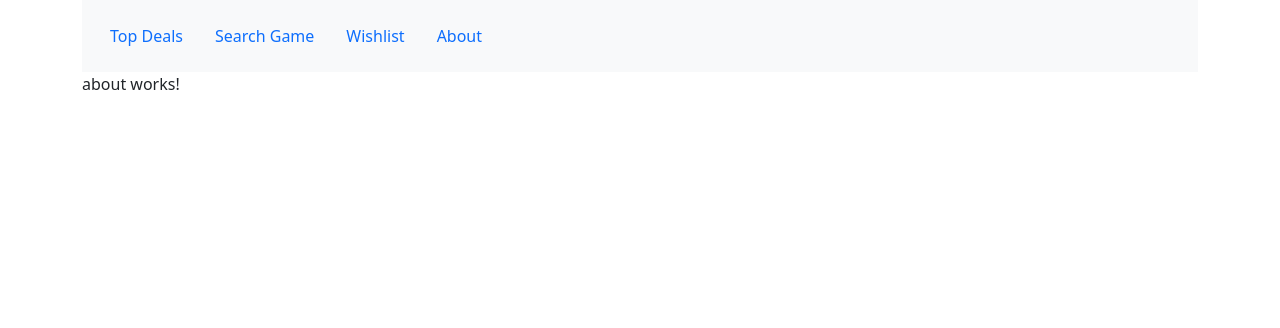
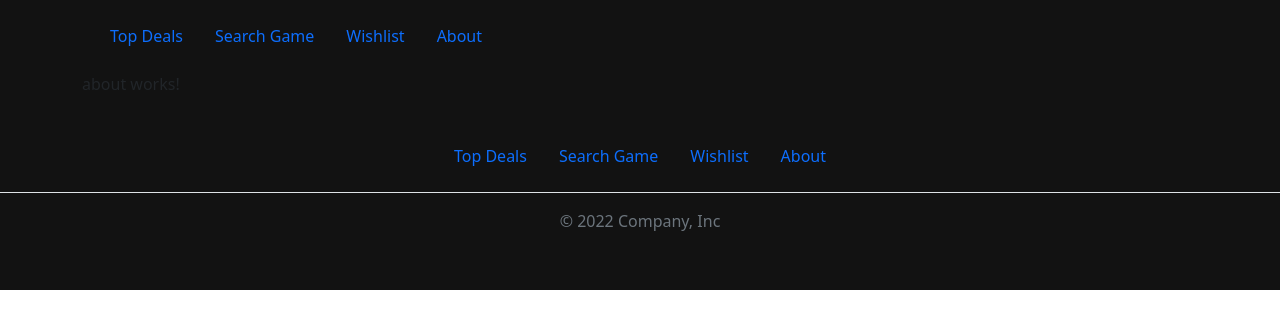
Before and after one commit to S00221754/AngularProjectDB, an Angular app in the folder GameDeals/: page /about in a window 1280 px wide. Shown: the top 328 px of the page. Built offline with nearby package versions, Linux system fonts and the light colour scheme.

Commit message:
designed main page

```diff
--- a/GameDeals/src/app/app.component.css
+++ b/GameDeals/src/app/app.component.css
@@ -0,0 +1,6 @@
+.bg-dark{
+    background-color: #121212 !important;
+}
+body {
+    padding-bottom: 1px;
+  }
--- a/GameDeals/src/app/app.component.html
+++ b/GameDeals/src/app/app.component.html
@@ -1,5 +1,6 @@
+<body class="bg-dark">
     <div class="container">
-    <nav class="navbar navbar-expand-lg navbar-light bg bg-light">
+        <nav class="navbar navbar-expand-lg navbar-light bg bg-dark">
           <div class="container-fluid">
             <div class="collapse navbar-collapse" id="navbarNav">
               <ul class="navbar nav">
@@ -21,3 +22,21 @@
         </nav>
       <router-outlet></router-outlet>
       </div>
+      <footer class="py-3 my-4">
+        <ul class="nav justify-content-center border-bottom pb-3 mb-3">
+          <li class="nav-item">
+            <a class="nav-link" routerLink="/" routerLinkActive="">Top Deals</a>
+          </li>
+          <li class="nav-item">
+            <a class="nav-link" routerLink="search" routerLinkActive="active">Search Game</a>
+          </li>
+          <li class="nav-item">
+              <a class="nav-link" routerLink="wishlist" routerLinkActive="active">Wishlist</a>
+            </li>
+            <li class="nav-item">
+              <a class="nav-link" routerLink="about" routerLinkActive="active">About</a>
+            </li>
+        </ul>
+        <p class="text-center text-muted">© 2022 Company, Inc</p>
+      </footer>
+</body>
--- a/GameDeals/src/app/components/gamelist/gamelist.component.html
+++ b/GameDeals/src/app/components/gamelist/gamelist.component.html
@@ -1,21 +1,40 @@
-<div class="container">
-  <div class="row bg-light mt-4 p-4" *ngIf="gamesData">
-<div class="row row-cols-1 g-4">
-  <div class="col"  *ngFor="let game of gamesData">
-    <div>
-      <h3>{{game.Error}}</h3>
+<div class="container bg-dark">
+  <div class="row">
+    <div class="col-md-6">
+      <h1 class="text-center text-white">Best Deals</h1>
+      <div style="max-height: 700px; overflow-y: scroll; margin: 30px;">
+        <div *ngFor="let game of dealData">
+          <div class="card mb-3" *ngIf="game.dealRating >= 9.5">
+            <img src="{{game.thumb}}" class="card-img-top img-fluid">
+            <div class="card-body">
+              <h5 class="card-title">{{game.title}}</h5>
+              <p class="card-text"><s>${{game.normalPrice}}</s></p>
+              <p class="card-text" style="font-size: 20px;">${{game.salePrice}}</p>
+              <button class="btn btn-primary">Add to wish list</button>
+            </div>
+          </div>
+        </div>
+      </div>
     </div>
-    <div class="card mt-3">
-      <img src="{{game.thumb}}" class="card-img-top img-fluid">
-      <div class="card-body">
-        <h5 class="card-title">{{game.title}}</h5>
-        <p class="card-text">{{game.normalPrice}} -> {{game.salePrice}}</p>
+    <div class="col-md-6">
+      <h1 class="text-center text-white">Top Games on Sale</h1>
+      <div style="max-height: 700px; overflow-y: scroll; margin: 30px;">
+        <div *ngFor="let game of topGameData">
+          <div class="card mb-3">
+            <img src="{{game.thumb}}" class="card-img-top img-fluid">
+            <div class="card-body">
+              <h5 class="card-title">{{game.title}}</h5>
+              <p class="card-text"><s>${{game.normalPrice}}</s></p>
+              <p class="card-text" style="font-size: 20px;">${{game.salePrice}}</p>
+              <button class="btn btn-primary">Add to wish list</button>
+            </div>
+          </div>
+        </div>
       </div>
     </div>
   </div>
+  <div class="d-flex justify-content-center">
+    <button class="btn btn-primary">Centered Button</button>
+  </div>
+
 </div>
-
-
-<style>
-
-</style>
--- a/GameDeals/src/app/components/gamelist/gamelist.component.ts
+++ b/GameDeals/src/app/components/gamelist/gamelist.component.ts
@@ -7,18 +7,24 @@ import { GamedealApiService } from 'src/app/service/gamedeal-api.service';
   styleUrls: ['./gamelist.component.css']
 })
 export class GamelistComponent implements OnInit {
-  gamesData:GameDeal | any;
-
+  dealData:GameDeal | any;
+  topGameData:GameDeal | any;
 
   constructor(private _gamedealApiService:GamedealApiService){}
 
   ngOnInit(){
-    this.getDeals();
+    this.getBestDeals();
+    this.getTopGamesSale()
   }
 
-  getDeals(){
-    this._gamedealApiService.getGameDeals().subscribe(gamesData =>
-      { this.gamesData = gamesData
+  getBestDeals(){
+    this._gamedealApiService.getBestDeals().subscribe(dealData =>
+      { this.dealData = dealData
+    });
+  }
+  getTopGamesSale(){
+    this._gamedealApiService.getTopGamesOnSale().subscribe(topGameData =>
+      { this.topGameData = topGameData
     });
   }
 }
--- a/GameDeals/src/app/interface/game.ts
+++ b/GameDeals/src/app/interface/game.ts
@@ -3,5 +3,6 @@ export interface GameDeal {
     salePrice:string;
     normalPrice:string;
     thumb:string;
-    steamRatingPercent:string;
+    steamRatingPercent:number;
+    dealRating:number;
 }
--- a/GameDeals/src/app/service/gamedeal-api.service.ts
+++ b/GameDeals/src/app/service/gamedeal-api.service.ts
@@ -10,10 +10,19 @@ export class GamedealApiService {
 
   private _apiURL="https://www.cheapshark.com/api/1.0/";
   private _dealKey="deals"
+  private _topGameKey="deals?metacritic=85"
   constructor(private _http:HttpClient) { }
 
-  getGameDeals():Observable<any>{
+  getBestDeals():Observable<any>{
     return this._http.get<GameDeal>(this._apiURL + this._dealKey)
+    .pipe(
+      tap(data => console.log('game data/error') + JSON.stringify(data)
+      ),
+      catchError(this.handleError)
+    )
+  }
+  getTopGamesOnSale():Observable<any>{
+    return this._http.get<GameDeal>(this._apiURL + this._topGameKey)
     .pipe(
       tap(data => console.log('game data/error') + JSON.stringify(data)
       ),
```
Lines whose indentation alone changed are shown as unchanged.
